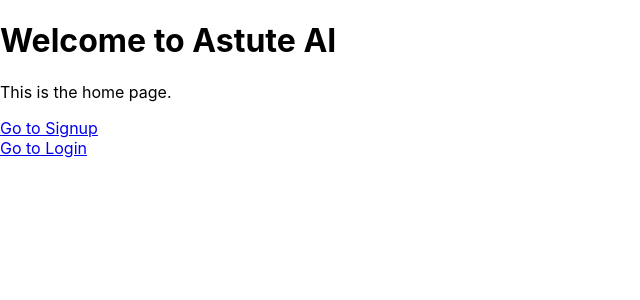
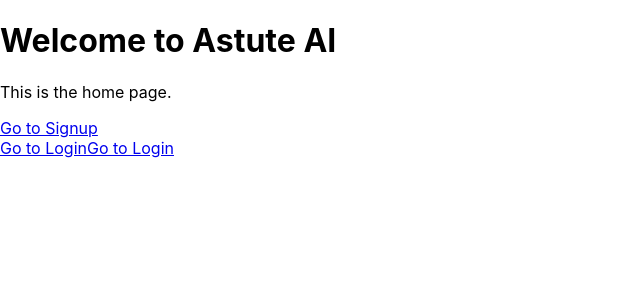
Before and after one commit to Rk-Krishna/AstuteAi, a React (Create React App) app: page / in a window 1280 px wide. Shown: the top 300 px of the page, without its empty margins (0-640 px from the left). Built offline with nearby package versions, Linux system fonts and the light colour scheme.

Commit message:
Update Home.js

```diff
--- a/src/Home.js
+++ b/src/Home.js
@@ -16,6 +16,7 @@
       <Link to="/signup">Go to Signup</Link>
       <br />
       <Link to="/login">Go to Login</Link>
+    <Link to="/feature">Go to Login</Link>
     </div>
   );
 }
```
